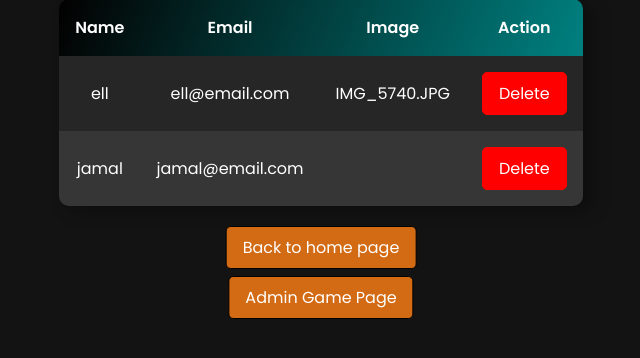
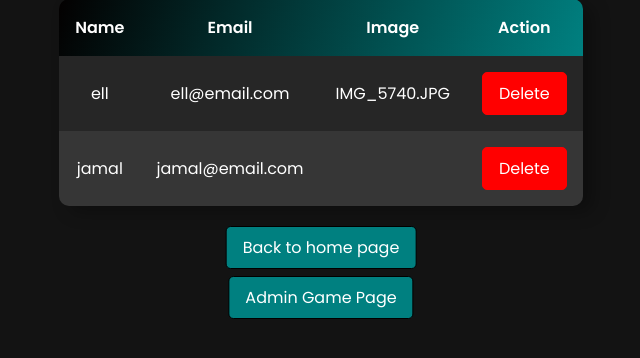
Before and after one commit to ell28/Fix-Webprog, a PHP site: page /adminpage.php in a window 1280 px wide. Shown: the part 239-597 px from the top of the page, without its empty margins (319-959 px from the left). Run offline with PHP 8.4, Linux system fonts and the light colour scheme; data comes from the database, SQL or seed files in the repository.

Commit message:
change button color to teal

```diff
--- a/css/adminpage.css
+++ b/css/adminpage.css
@@ -134,7 +134,7 @@
 }
 
 .btn-back {
-  background-color: rgb(211, 106, 20);
+  background-color: teal;
   border: 1px solid black;
   margin-top: 20px;
     position: absolute;
```
